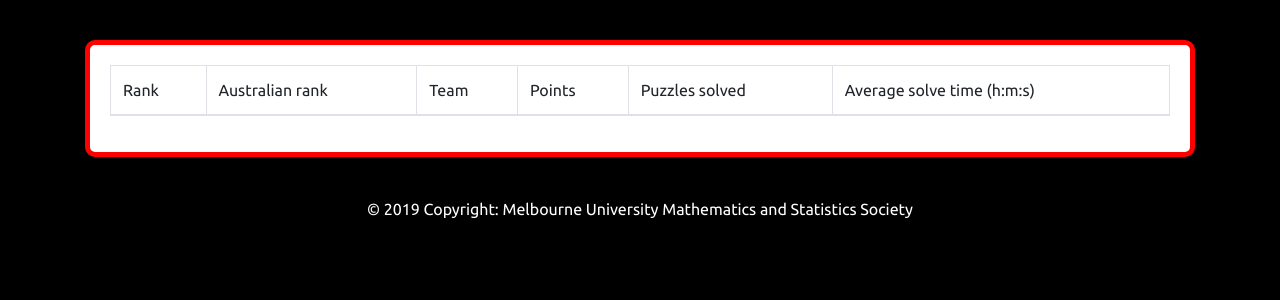
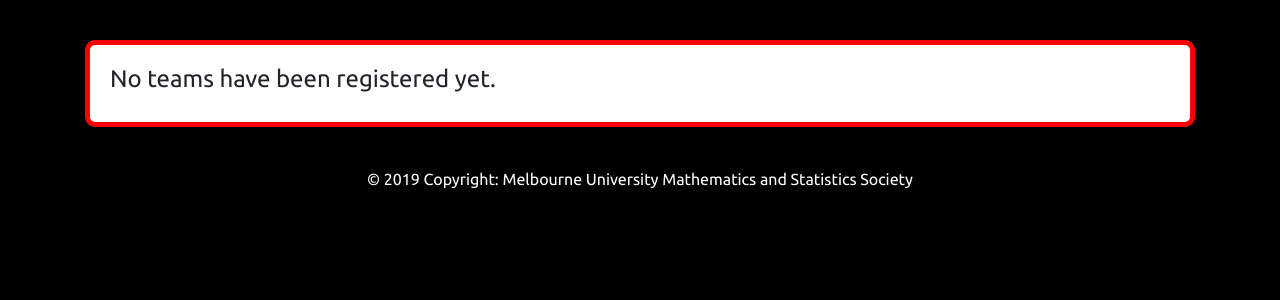
Before and after one commit to AllenZPGu/MUMS-PH-2019, a Django app: page /teams/ in a window 1280 px wide. Shown: the part 45-345 px from the top of the page. Run offline with Django 3.2, Linux system fonts and the light colour scheme; data that the repository does not hold is empty; some libraries are stand-ins or nearby versions.

Commit message:
Signed-off-by: Allen Gu <zhepu@SEF-PA00133872.qut.edu.au>

```diff
--- a/PH_backend/PHapp/templates/PHapp/teams.html
+++ b/PH_backend/PHapp/templates/PHapp/teams.html
@@ -4,6 +4,7 @@
 {% block content %}
 <div class="outer-container">
 <div class="inner-container">
+	{% if teamsExist %}
 		<table class="table table-bordered">
 			<thead>
 				<tr>
@@ -33,5 +34,8 @@
 			</tr>
 		</tbody>
 		</table>
+	{% else %}
+		<h4>No teams have been registered yet.</h4>
+	{% endif %}
 </div>
 {% endblock %}
--- a/PH_backend/PHapp/views.py
+++ b/PH_backend/PHapp/views.py
@@ -41,7 +41,7 @@ def puzzles(request):
 			puzzleList.append([puzzle, True, sum(allGuesses), len(allGuesses)-sum(allGuesses), correctGuess.pointsAwarded])
 	puzzleList = sorted(puzzleList, key=lambda x:x[0].id)
 
-	return render(request, 'PHapp/puzzles.html', {'puzzleList':puzzleList})
+	return render(request, 'PHapp/puzzles.html', {'puzzleList':puzzleList, 'nextRelease':nextRelease})
 
 @login_required
 def puzzleInfo(request, title):
@@ -173,6 +173,9 @@ def solve(request, title):
 		{'solveform':solveform, 'displayWrong':displayWrong, 'displayDouble':displayDouble, 'displayGuess':displayGuess, 'puzzle':puzzle, 'team':team, 'previousGuesses':previousGuesses})
 
 def teams(request):
+	if len(Teams.objects.all()) == 0:
+		return render(request, 'PHapp/teams.html', {'teamsExist':False})
+
 	allTeams = []
 	totRank = 1
 	ausRank = 1
@@ -202,7 +205,7 @@ def teams(request):
 	if request.user.is_authenticated:
 		teamName = Teams.objects.get(authClone = request.user).teamName
 
-	return render(request, 'PHapp/teams.html', {'allTeams':allTeams, 'teamName':teamName})
+	return render(request, 'PHapp/teams.html', {'allTeams':allTeams, 'teamName':teamName, 'teamsExist':True})
 
 def teamReg(request):
 	if request.user.is_authenticated:
```
Lines whose indentation alone changed are shown as unchanged.
